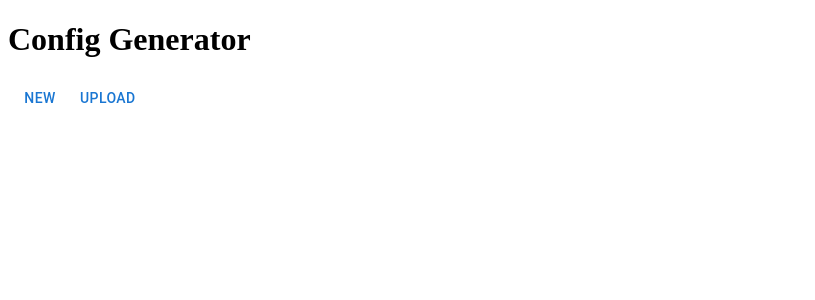
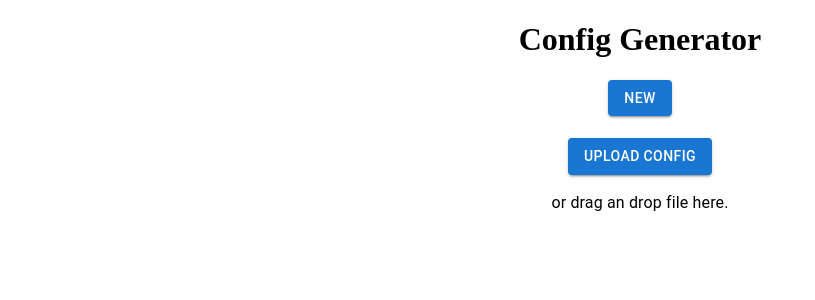
Before and after one commit to fengelniederhammer/GenSpectrumConfigGenerator, a React (Vite) app: page / in a window 1280 px wide. Shown: the top 300 px of the page, without its empty margins (0-815 px from the left). Built offline with nearby package versions, Linux system fonts and the light colour scheme.

Commit message:
feat: upload config files

```diff
--- a/src/App.tsx
+++ b/src/App.tsx
@@ -1,49 +1,45 @@
-import {Box, Button} from '@mui/material';
-import {Config, ConfigProvider} from './configContext.tsx';
-import {useState} from 'react';
-import {ConfigWizard} from './ConfigWizard.tsx';
-import {Results} from "./Results.tsx";
+import { Box, Button } from '@mui/material';
+import { Config, ConfigProvider } from './configContext.tsx';
+import { Dispatch, SetStateAction, useState } from 'react';
+import { ConfigWizard } from './ConfigWizard.tsx';
+import { Results } from './Results.tsx';
+import { UploadConfig } from './UploadConfig.tsx';
+import { load } from 'js-yaml';
 
-function App() {
-    const [newConfig, setNewConfig] = useState(true);
-    const [config, setConfig] = useState<Config>({metadata: []});
+export default function App() {
+    const [config, setConfig] = useState<undefined | Config>(undefined);
 
-    if (newConfig) {
+    if (config === undefined) {
         return (
-            <>
+            <Box style={{ textAlign: 'center' }}>
                 <h1>Config Generator</h1>
-                <Button onClick={() => {
-                    setNewConfig(false);
-                    setConfig({
-                        metadata: [
-                            {name: 'fromNew', type: 'string', generateIndex: true},
-                        ]
-                    });
-                }}>
+                <Button onClick={() => setConfig({ metadata: [] })} variant='contained'>
                     New
                 </Button>
-                <Button onClick={() => {
-                    setNewConfig(false);
-                    setConfig({
-                        metadata: [
-                            {name: 'fromUpload', type: 'string', generateIndex: true},
-                        ]
-                    });
-                }}>
-                    Upload
-                </Button>
-            </>
+                <UploadConfig onUpload={(file) => readAndSetConfigFile(file, setConfig)} />
+            </Box>
         );
     }
 
     return (
-        <ConfigProvider initialConfig={config}>#
-            <Box sx={{display: 'flex'}}>
-                <ConfigWizard/>
-                <Results/>
+        <ConfigProvider initialConfig={config}>
+            <Box sx={{ display: 'flex' }}>
+                <ConfigWizard />
+                <Results />
             </Box>
         </ConfigProvider>
     );
 }
 
-export default App;
+function readAndSetConfigFile(file: File, setConfig: Dispatch<SetStateAction<Config | undefined>>) {
+    const fileReader = new FileReader();
+    fileReader.onloadend = () => {
+        if (!fileReader.result) {
+            return;
+        }
+        const fileContent = fileReader.result.toString();
+        const config = load(fileContent);
+        setConfig(config as Config);
+    };
+    fileReader.readAsText(file);
+}
--- /dev/null
+++ b/src/UploadConfig.tsx
@@ -0,0 +1,59 @@
+import { ChangeEvent, DragEvent, useState } from 'react';
+import { Box, Button, Typography } from '@mui/material';
+
+export type DragAndDropProps = {
+    onUpload: (file: File) => void;
+};
+
+export function UploadConfig({ onUpload }: DragAndDropProps) {
+    const [highlight, setHighlight] = useState(false);
+
+    const handleFileUpload = (event: ChangeEvent<HTMLInputElement>) => {
+        if (event.target.files) {
+            onUpload(event.target.files[0]);
+        }
+    };
+
+    const handleDragOver = (event: DragEvent) => {
+        event.preventDefault();
+        setHighlight(true);
+    };
+
+    const handleDragLeave = () => {
+        setHighlight(false);
+    };
+
+    const handleDrop = (event: DragEvent) => {
+        event.preventDefault();
+        if (event.dataTransfer.items) {
+            const item = event.dataTransfer.items[0];
+            if (item.kind === 'file') {
+                const file = item.getAsFile();
+                if (file) {
+                    onUpload(file);
+                }
+            }
+        }
+        setHighlight(false);
+    };
+
+    return (
+        <Box
+            onDragOver={handleDragOver}
+            onDragLeave={handleDragLeave}
+            onDrop={handleDrop}
+            style={{
+                border: highlight ? '2px dashed #3f51b5' : '2px solid transparent',
+                padding: 20,
+            }}
+        >
+            <input hidden id='fileUploader' type='file' onChange={handleFileUpload} multiple />
+            <label htmlFor='fileUploader'>
+                <Button variant='contained' component='span'>
+                    Upload Config
+                </Button>
+            </label>
+            <Typography sx={{ m: 2 }}>or drag an drop file here.</Typography>
+        </Box>
+    );
+}
--- a/src/configContext.tsx
+++ b/src/configContext.tsx
@@ -28,11 +28,7 @@ export const ConfigContext = createContext<ConfigContextType>({
     modifyConfigField: () => {},
 });
 
-export const ConfigProvider: FC<
-    PropsWithChildren<{
-        initialConfig: Config;
-    }>
-> = ({ children, initialConfig }) => {
+export const ConfigProvider: FC<PropsWithChildren<{ initialConfig: Config; }>> = ({ children, initialConfig }) => {
     const [config, setConfig] = useState(initialConfig);
 
     const addMetadata = (metadata: Metadata) => {
```
